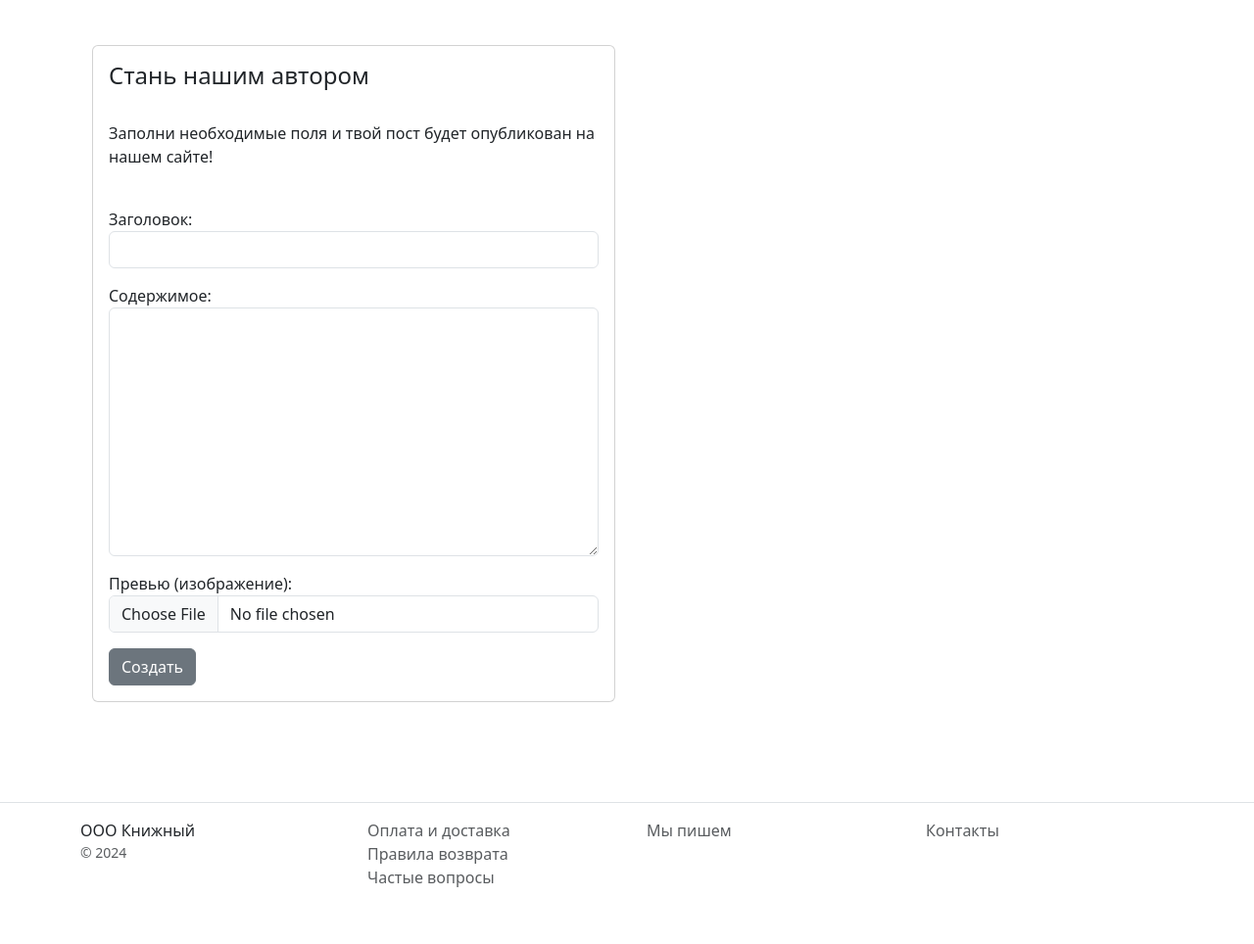
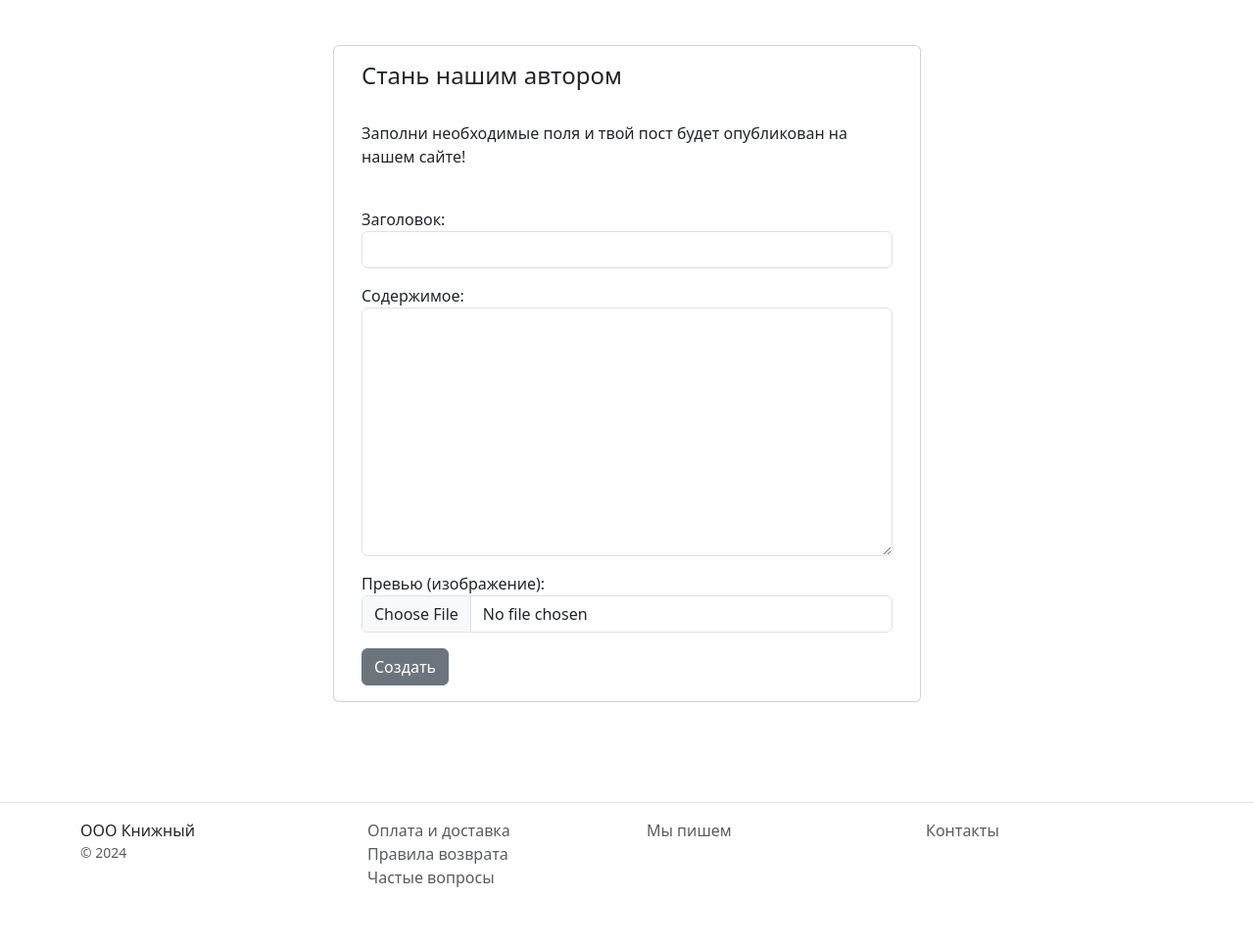
Before and after one commit to aukhadieva/online_store_project, a Django app: page /posts/create_post/ in a window 1280 px wide. Shown: the part 87-1051 px from the top of the page at 98% size. Run offline with Django 5.2, Linux system fonts and the light colour scheme; some libraries are stand-ins or nearby versions.

Commit message:
Add if-condition

```diff
--- a/blog/templates/blog/blogpost_form.html
+++ b/blog/templates/blog/blogpost_form.html
@@ -2,15 +2,22 @@
 {% block title %}{{ title }}{% endblock %}
 
 {% block content %}
-<div class="container mb-5">
-    <div class="row">
-        <div class="col-6">
+<div class="mx-auto mb-3 " style="max-width: 600px;">
+    <div class="container mb-5">
+        <div class="row">
             <div class="card">
                 <div class="card-body">
+                    {% if object %}
+                    <h4 class="card-title">Карточка блога</h4>
+                    <br>
+                    <p>Отредактируй необходимые поля для того, чтобы обновить информацию.</p>
+                    <br>
+                    {% else %}
                     <h4 class="card-title">Стань нашим автором</h4>
                     <br>
                     <p>Заполни необходимые поля и твой пост будет опубликован на нашем сайте!</p>
                     <br>
+                    {% endif %}
                     <form method="post" enctype="multipart/form-data">
                         {% csrf_token %}
                         {{ form.as_p }}
```
